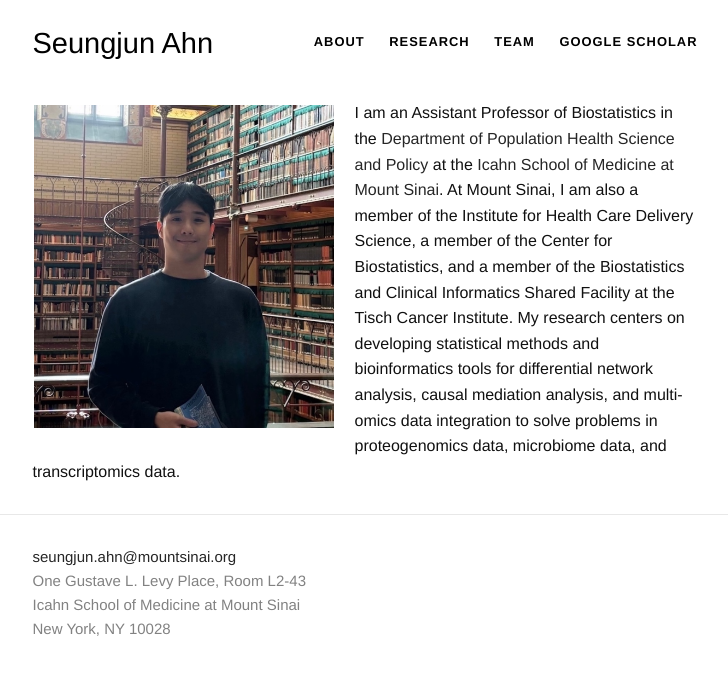
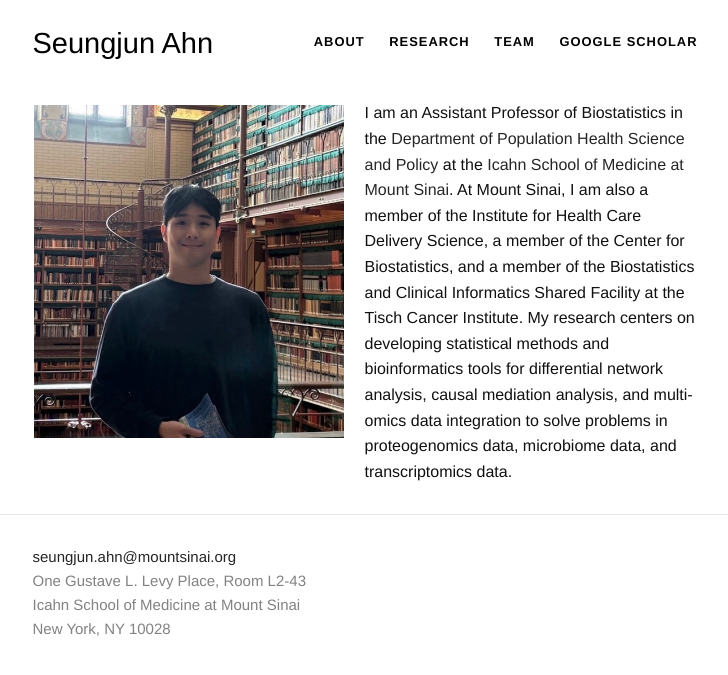
Before and after one commit to sjahnn/sjahnn.github.io, a Jekyll site: the page built from index.html, in a window 1280 px wide. Shown: the top 675 px of the page, without its empty margins (275-1003 px from the left). Built offline with Jekyll 4.4.1, drawn with Linux system fonts in a browser that asks for light colours.

Commit message:
Update index.html

```diff
--- a/index.html
+++ b/index.html
@@ -14,7 +14,7 @@
 
 
 <div class="default">
- <dl class="wp-caption alignleft" style="max-width: 300px">
+ <dl class="wp-caption alignleft" style="max-width: 310px">
 <dt><a href=""><img class="" src="/images/SAhn_Rijks.JPG" alt="" /></a>
 	<img padding: 8px;></dt>
 <dd></dd>
```
